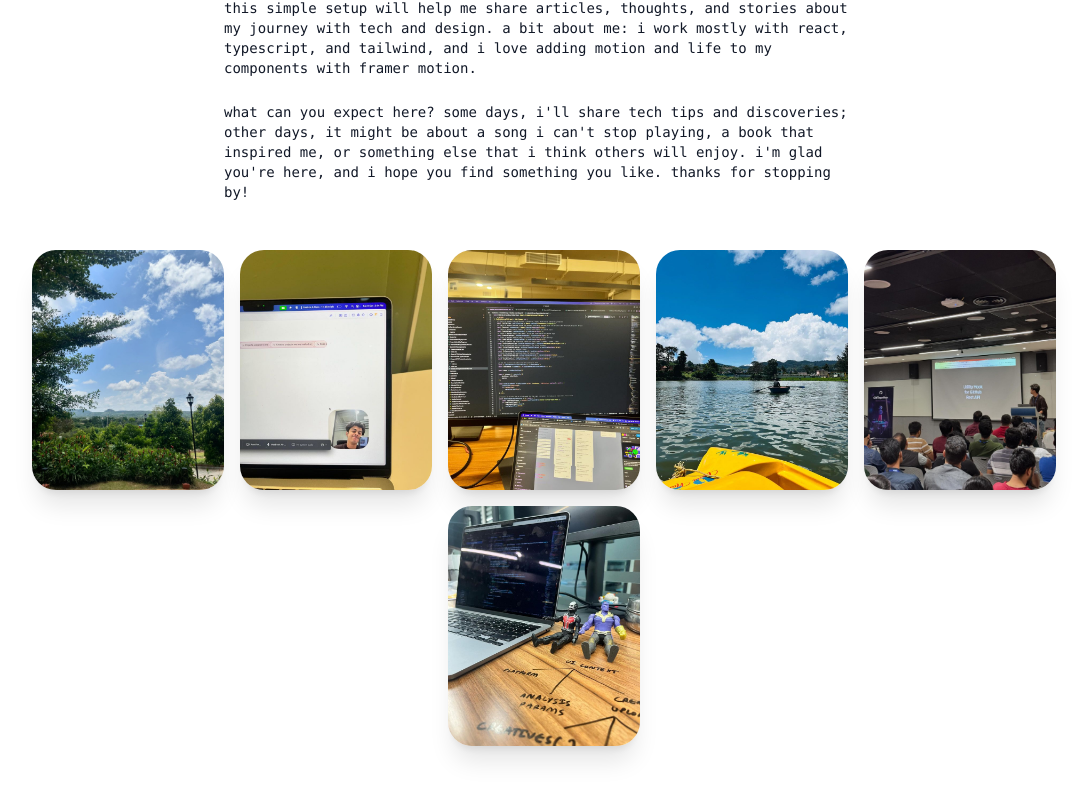
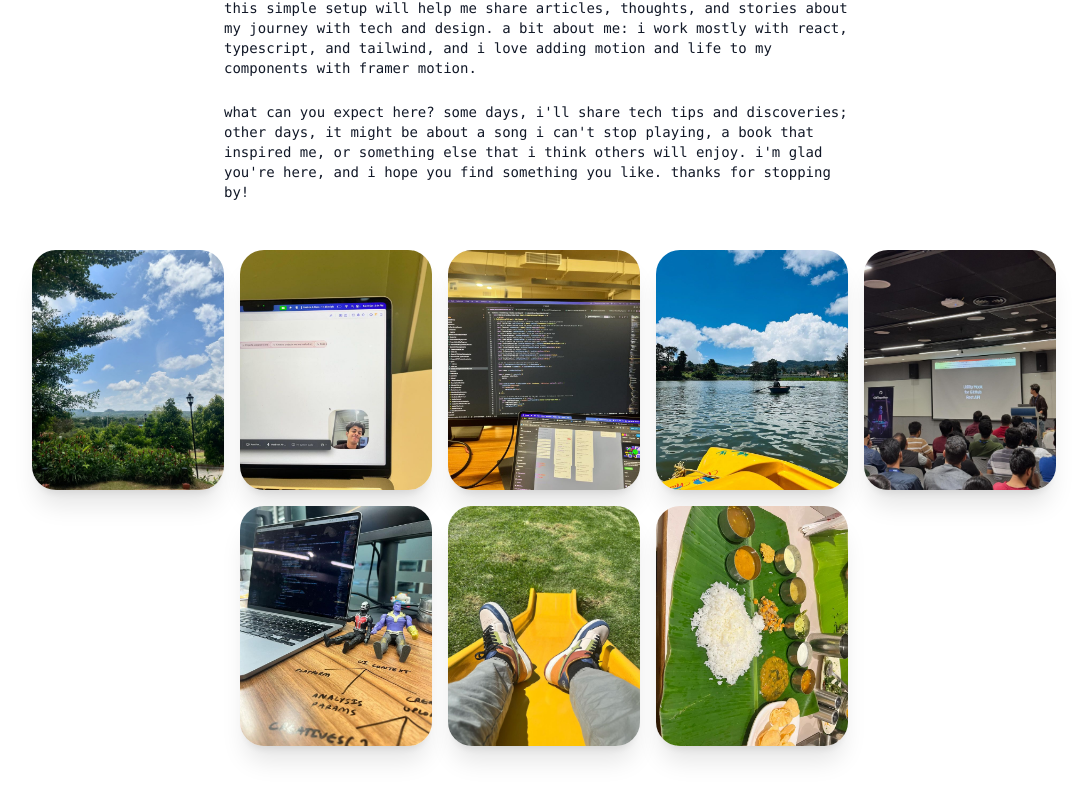
Before and after one commit to yashsehgal/personal-website, a Next.js app: page /writing/hello in a window 1280 px wide. Shown: the part 258-1058 px from the top of the page, without its empty margins (96-1183 px from the left). Built offline with nearby package versions, Linux system fonts and the light colour scheme.

Commit message:
chore: dump more images in hello page

```diff
--- a/app/writing/hello/page.tsx
+++ b/app/writing/hello/page.tsx
@@ -40,6 +40,14 @@ const IMAGES: { file: string; description: string }[] = [
   {
     file: 'desk-friends.jpg',
     description: 'my desk buddies',
+  },
+  {
+    file: 'yash-on-slide.jpg',
+    description: 'on a slide',
+  },
+  {
+    file: 'authentic-food.jpg',
+    description: 'treid some authentic andhra food, blr',
   },
 ];
 
```
Also changed, not shown: public/media/authentic-food.jpg (added), public/media/yash-on-slide.jpg (added).
